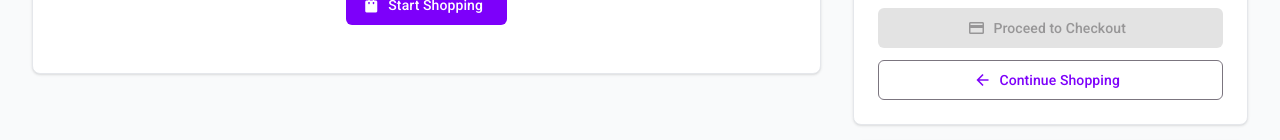
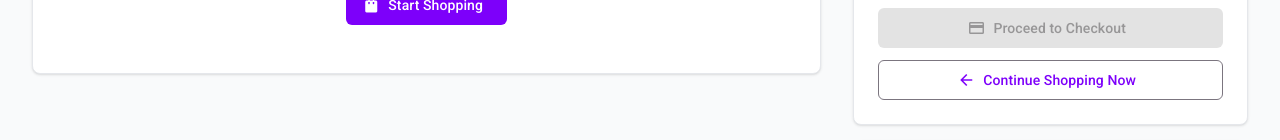
Before and after one commit to EbraheemSaid/Ecommerce, an Angular app in the folder client/: page /cart in a window 1280 px wide. Shown: the part 526-666 px from the top of the page. Built offline with nearby package versions, Linux system fonts and the light colour scheme.

Commit message:
Update order summary button text to 'Continue Shopping Now' for improved clarity

```diff
--- a/client/src/app/shared/components/order-summary/order-summary.component.html
+++ b/client/src/app/shared/components/order-summary/order-summary.component.html
@@ -57,7 +57,7 @@
         routerLink="/shop"
       >
         <mat-icon class="mr-2">arrow_back</mat-icon>
-        Continue Shopping
+        Continue Shopping Now
       </button>
     </div>
   </div>
```
